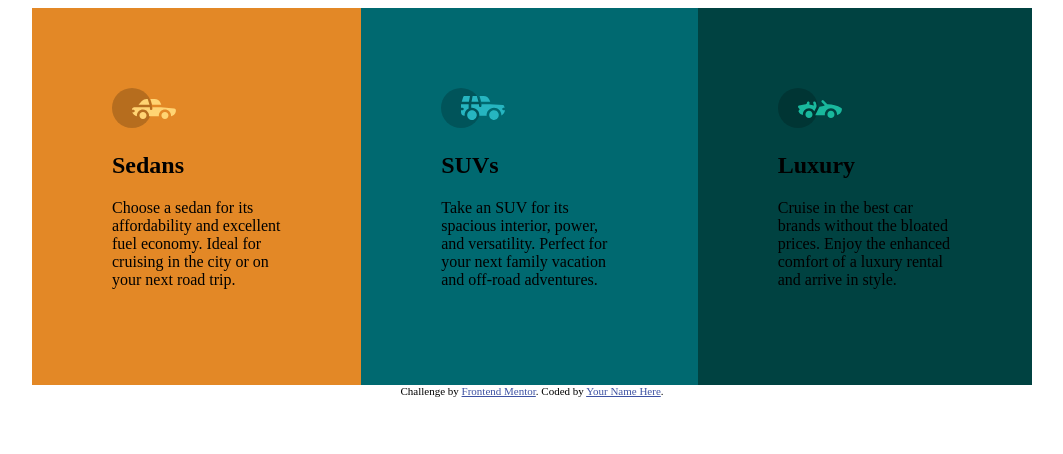
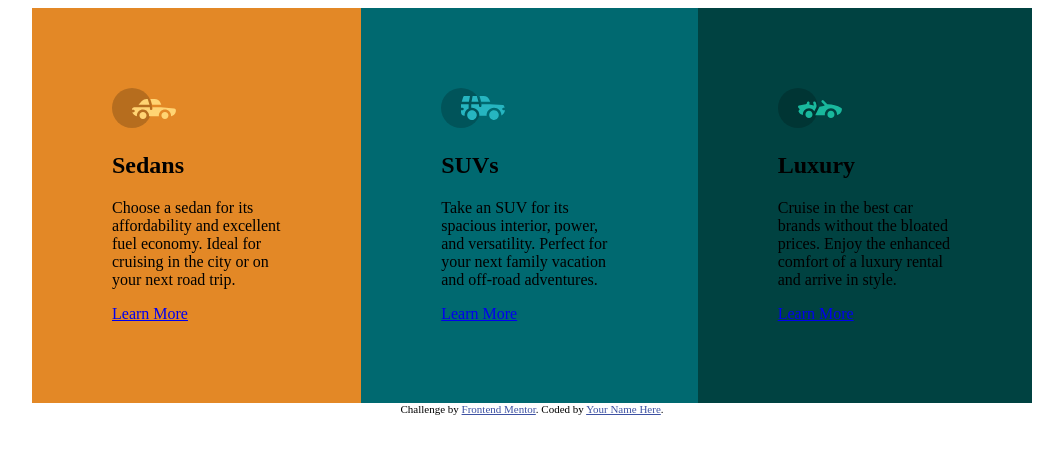
Before and after one commit to BrigitteSprung/3-column-preview-card-component-frontendmentor, a plain HTML site: page index.html in a window 1280 px wide. Shown: the whole page, without its empty margins (108-1171 px from the left). Drawn offline with Linux system fonts and the light colour scheme.

Commit message:
add btn text

```diff
--- a/index.html
+++ b/index.html
@@ -22,21 +22,21 @@
       <h2>Sedans</h2>
       <p>Choose a sedan for its affordability and excellent fuel economy. Ideal for cruising in the city
   or on your next road trip.</p>
-      <a href="#" class="btn"></a>
+      <a href="#" class="btn">Learn More</a>
     </div>
     <div class="car suv">
       <img src="./images/icon-suvs.svg" alt="">
       <h2>SUVs</h2>
       <p>Take an SUV for its spacious interior, power, and versatility. Perfect for your next family vacation
   and off-road adventures.</p>
-      <a href="#" class="btn"></a>
+      <a href="#" class="btn">Learn More</a>
     </div>
     <div class="car luxury">
       <img src="./images/icon-luxury.svg" alt="">
       <h2>Luxury</h2>
       <p>Cruise in the best car brands without the bloated prices. Enjoy the enhanced comfort of a luxury
   rental and arrive in style.</p>
-      <a href="#" class="btn"></a>
+      <a href="#" class="btn">Learn More</a>
     </div>
   </div>
 
```
